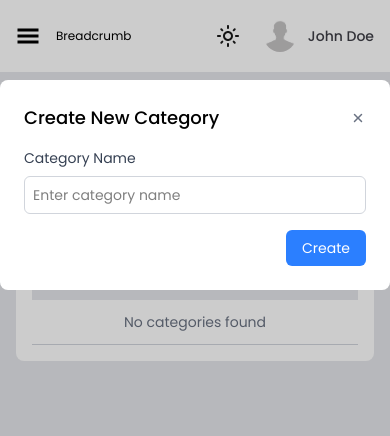
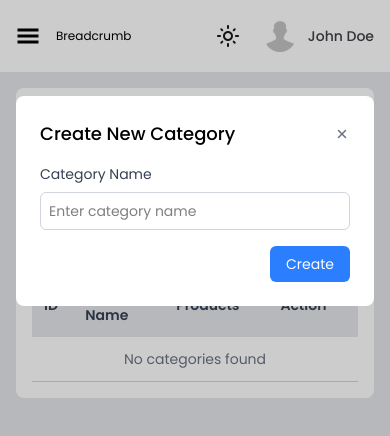
Before and after one commit to Shakiqurrahman/inventory-web-app, a React (Vite) app: page /categories in a window 390 px wide. Both pictures are taken after a click on the button "New Category". Shown: the top 436 px of the page. Built offline with nearby package versions, Linux system fonts and the light colour scheme.

Commit message:
category pages responsive done

```diff
--- a/src/pages/categories/AllCategories.tsx
+++ b/src/pages/categories/AllCategories.tsx
@@ -33,7 +33,7 @@ const AllCategories = () => {
     <>
       <div className="bg-white p-4 rounded-lg">
         <h1 className="font-medium text-lg mb-4">Categories</h1>
-        <div className="flex justify-between">
+        <div className="flex justify-between flex-wrap sm:flex-nowrap gap-2">
           <div className="flex items-center border border-gray-300 rounded-lg px-3 py-2 w-[300px] gap-2">
             <FiSearch className="text-lg shrink-0" />
             <input
@@ -47,13 +47,13 @@ const AllCategories = () => {
           <button
             type="button"
             onClick={() => dispatch(toggleCreateModal())}
-            className="bg-blue-500 text-white px-4 py-2 rounded-lg ml-2 flex items-center text-xs gap-1 cursor-pointer hover:bg-blue-600 duration-200"
+            className="bg-blue-500 text-white px-4 py-2 rounded-lg flex items-center text-xs gap-1 cursor-pointer hover:bg-blue-600 duration-200"
           >
             <FiPlus className="text-lg" />
             New Category
           </button>
         </div>
-        <div className="mt-10">
+        <div className="mt-10 overflow-x-auto">
           <table className="w-full border-collapse rounded-md text-gray-700">
             <thead>
               <tr className="bg-gray-200 text-left *:font-semibold text-sm">
--- a/src/pages/categories/CreateCategoryModal.tsx
+++ b/src/pages/categories/CreateCategoryModal.tsx
@@ -43,8 +43,11 @@ const CreateCategoryModal = () => {
   });
 
   return (
-    <div className="fixed top-0 left-0 w-full h-screen bg-black/20 flex justify-center items-start">
-      <div className="bg-white rounded-lg p-6 w-[400px] mt-20" ref={formRef}>
+    <div className="fixed top-0 left-0 w-full h-screen bg-black/20 flex justify-center items-start z-[99999] p-4">
+      <div
+        className="bg-white rounded-lg p-6 w-full max-w-[400px] mt-20"
+        ref={formRef}
+      >
         <div className="flex items-center justify-between mb-4">
           <h2 className="text-lg font-medium">Create New Category</h2>
           <button
--- a/src/pages/categories/EditCategories.tsx
+++ b/src/pages/categories/EditCategories.tsx
@@ -42,8 +42,11 @@ const EditCategories = () => {
     dispatch(toggleEditModal(null));
   });
   return (
-    <div className="fixed top-0 left-0 w-full h-screen bg-black/20 flex justify-center items-start">
-      <div className="bg-white rounded-lg p-6 w-[400px] mt-20" ref={formRef}>
+    <div className="fixed top-0 left-0 w-full h-screen bg-black/20 flex justify-center items-start z-[99999] p-4">
+      <div
+        className="bg-white rounded-lg p-6 w-full max-w-[400px] mt-20"
+        ref={formRef}
+      >
         <div className="flex items-center justify-between mb-4">
           <h2 className="text-lg font-medium">Edit Category</h2>
           <button
```
